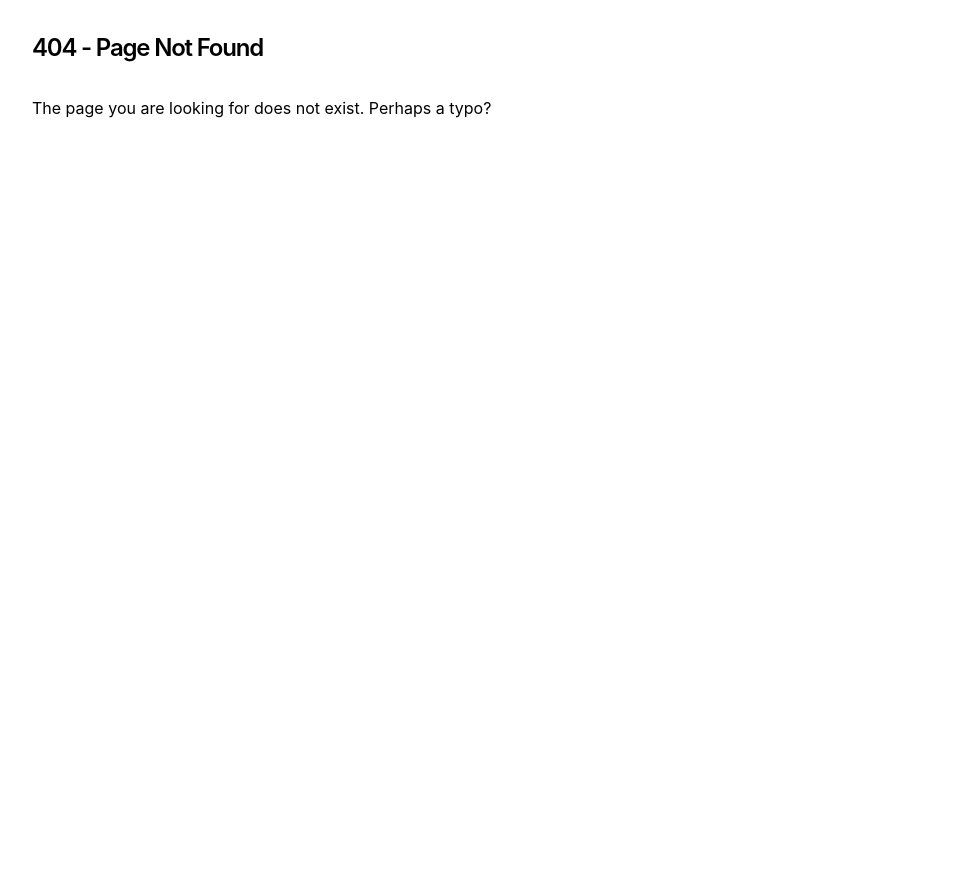
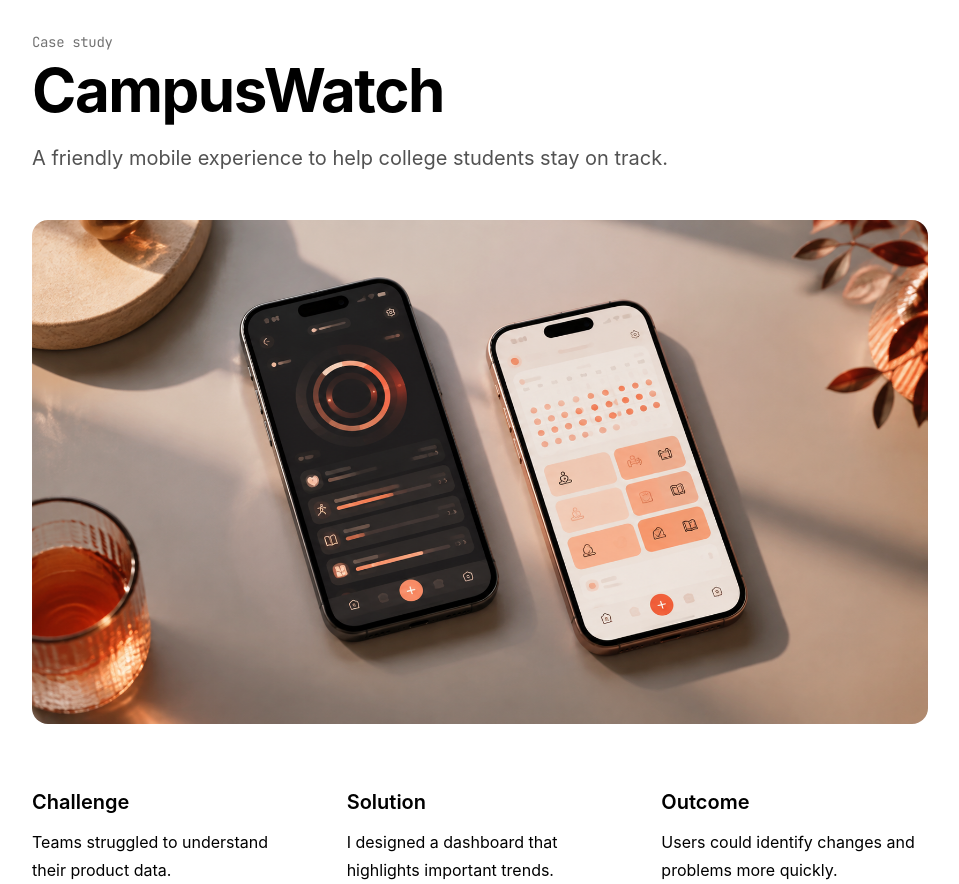
Before and after one commit to georgelth/GeorgePortfolio, a Next.js app: page /projects/campuswatch in a window 1280 px wide. Before the commit this address had no page. Shown: the whole page, without its empty margins (160-1119 px from the left). Before the commit the page ends 800 px from the top, so only its background shows below. Built offline with nearby package versions, Linux system fonts and the light colour scheme.

Commit message:
Each project is now clickable with a slug URL

```diff
--- /dev/null
+++ b/app/projects/[slug]/page.tsx
@@ -0,0 +1,67 @@
+import Image from 'next/image'
+import { notFound } from 'next/navigation'
+import { getProject, projects } from '../data'
+
+export function generateStaticParams() {
+  return projects.map((project) => ({
+    slug: project.slug,
+  }))
+}
+
+export default async function ProjectCaseStudy({
+  params,
+}: {
+  params: Promise<{ slug: string }>
+}) {
+  const { slug } = await params
+  const project = getProject(slug)
+
+  if (!project) {
+    notFound()
+  }
+
+  return (
+    <article>
+      <header className="mb-12">
+        <p className="font-mono text-sm text-neutral-500">
+          Case study
+        </p>
+
+        <h1 className="mt-2 text-4xl font-bold tracking-tight md:text-6xl">
+          {project.title}
+        </h1>
+
+        <p className="mt-6 max-w-2xl text-xl text-neutral-600 dark:text-neutral-400">
+          {project.description}
+        </p>
+      </header>
+
+      <div className="relative aspect-video overflow-hidden rounded-2xl">
+        <Image
+          src={project.image}
+          alt={`${project.title} case study`}
+          fill
+          priority
+          className="object-cover"
+        />
+      </div>
+
+      <div className="mt-16 grid gap-12 md:grid-cols-3">
+        <section>
+          <h2 className="text-xl font-semibold">Challenge</h2>
+          <p className="mt-3 leading-7">{project.challenge}</p>
+        </section>
+
+        <section>
+          <h2 className="text-xl font-semibold">Solution</h2>
+          <p className="mt-3 leading-7">{project.solution}</p>
+        </section>
+
+        <section>
+          <h2 className="text-xl font-semibold">Outcome</h2>
+          <p className="mt-3 leading-7">{project.outcome}</p>
+        </section>
+      </div>
+    </article>
+  )
+}
--- /dev/null
+++ b/app/projects/data.ts
@@ -0,0 +1,66 @@
+export const projects = [
+  {
+    slug: "portfolio",
+    title: 'Personal Portfolio',
+    description: 'The website you\'re looking at right now!',
+    image: '/projects/pulse-analytics.png',
+    tags: ['Next.js', 'TypeScript'],
+    challenge: 'Teams struggled to understand their product data.',
+    solution: 'I designed a dashboard that highlights important trends.',
+    outcome: 'Users could identify changes and problems more quickly.',
+  },
+  {
+    slug: "campuswatch",
+    title: 'CampusWatch',
+    description: 'A friendly mobile experience to help college students stay on track.',
+    image: '/projects/habit-loop.png',
+    tags: ['Ionic', 'TypeScript', 'Node.js', 'Java', 'MySQL'],
+    challenge: 'Teams struggled to understand their product data.',
+    solution: 'I designed a dashboard that highlights important trends.',
+    outcome: 'Users could identify changes and problems more quickly.',
+  },
+  {
+    slug: "hippoexchange",
+    title: 'HippoExchange',
+    description: 'A Facebook Marketplace alternative.',
+    image: '/projects/devflow-cli.png',
+    tags: ['Dart', 'Flutter', 'Node.js', 'MySQL'],
+    challenge: 'Teams struggled to understand their product data.',
+    solution: 'I designed a dashboard that highlights important trends.',
+    outcome: 'Users could identify changes and problems more quickly.',
+  },
+  {
+    slug: "learnspace",
+    title: 'LearnSpace',
+    description: 'An accessible learning platform that keeps courses, lessons, and progress in one place.',
+    image: '/projects/learnspace.png',
+    tags: ['Next.js', 'PostgreSQL'],
+    challenge: 'Teams struggled to understand their product data.',
+    solution: 'I designed a dashboard that highlights important trends.',
+    outcome: 'Users could identify changes and problems more quickly.',
+  },
+  {
+    slug: "particlefield",
+    title: 'Particle Field',
+    description: 'An interactive experiment that turns live data into a responsive particle system.',
+    image: '/projects/particle-field.png',
+    tags: ['WebGL', 'Three.js'],
+    challenge: 'Teams struggled to understand their product data.',
+    solution: 'I designed a dashboard that highlights important trends.',
+    outcome: 'Users could identify changes and problems more quickly.',
+  },
+  {
+    slug: "ledger",
+    title: 'Ledger',
+    description: 'A personal finance dashboard designed to make spending patterns easier to understand.',
+    image: '/projects/ledger.png',
+    tags: ['React', 'Data Viz'],
+    challenge: 'Teams struggled to understand their product data.',
+    solution: 'I designed a dashboard that highlights important trends.',
+    outcome: 'Users could identify changes and problems more quickly.',
+  },
+]
+
+export function getProject(slug: string) {
+    return projects.find((project) => project.slug === slug)
+}
--- a/app/projects/page.tsx
+++ b/app/projects/page.tsx
@@ -1,44 +1,7 @@
 import Image from 'next/image'
 import { Navbar } from '../components/nav'
-
-const projects = [
-  {
-    title: 'Personal Portfolio',
-    description: 'The website you\'re looking at right now!',
-    image: '/projects/pulse-analytics.png',
-    tags: ['Next.js', 'TypeScript'],
-  },
-  {
-    title: 'CampusWatch',
-    description: 'A friendly mobile experience to help college students stay on track.',
-    image: '/projects/habit-loop.png',
-    tags: ['Ionic', 'TypeScript', 'Node.js', 'Java', 'MySQL'],
-  },
-  {
-    title: 'HippoExchange',
-    description: 'A Facebook Marketplace alternative',
-    image: '/projects/devflow-cli.png',
-    tags: ['Dart', 'Flutter', 'Node.js', 'MySQL'],
-  },
-  {
-    title: 'LearnSpace',
-    description: 'An accessible learning platform that keeps courses, lessons, and progress in one place.',
-    image: '/projects/learnspace.png',
-    tags: ['Next.js', 'PostgreSQL'],
-  },
-  {
-    title: 'Particle Field',
-    description: 'An interactive experiment that turns live data into a responsive particle system.',
-    image: '/projects/particle-field.png',
-    tags: ['WebGL', 'Three.js'],
-  },
-  {
-    title: 'Ledger',
-    description: 'A personal finance dashboard designed to make spending patterns easier to understand.',
-    image: '/projects/ledger.png',
-    tags: ['React', 'Data Viz'],
-  },
-]
+import Link from 'next/link'
+import { projects } from './data'
 
 export default function Projects() {
   return (
@@ -60,6 +23,10 @@ export default function Projects() {
           className="grid grid-cols-1 gap-x-6 gap-y-10 md:grid-cols-2 lg:grid-cols-3"
         >
           {projects.map((project) => (
+            <Link
+              key={project.slug}
+              href={`/projects/${project.slug}`}
+              className="group block rounded-xl focus:outline-none focus-visible:ring-2 focus-visible:ring-blue-500">
               <article key={project.title} className="group">
                 <div className="relative aspect-video overflow-hidden">
                   <Image
@@ -89,6 +56,7 @@ export default function Projects() {
                   </ul>
                 </div>
               </article>
+            </Link>
           ))}
         </section>
       </div>
```
Lines whose indentation alone changed are shown as unchanged.
